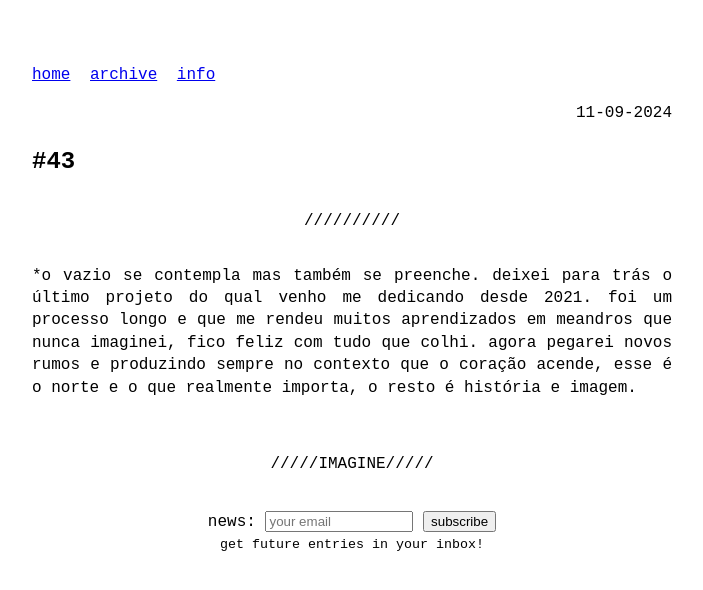
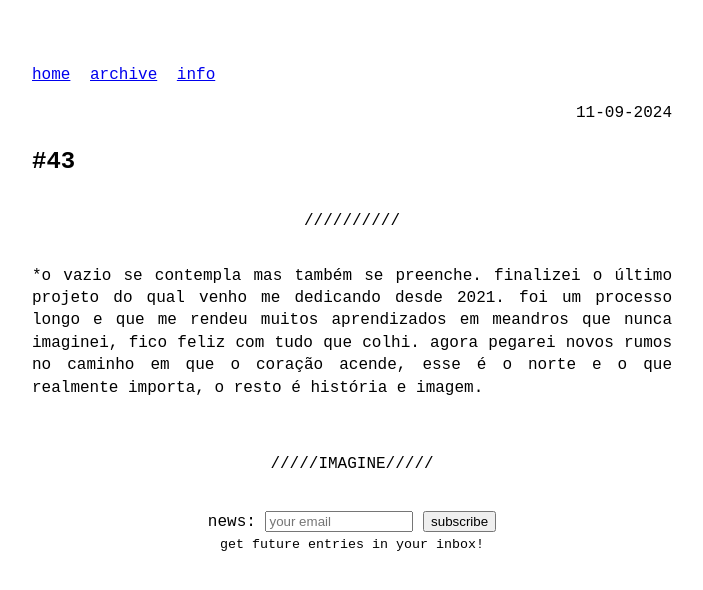
Before and after one commit to odaniloluna/odaniloluna.github.io, a Jekyll site: the page built from _posts/2024-09-11-#43.md, in a window 1280 px wide. Shown: the top 590 px of the page, without its empty margins (288-991 px from the left). Built offline with Jekyll 4.4.1, drawn with Linux system fonts in a browser that asks for light colours.

Commit message:
Update 2024-09-11-#43.md

```diff
--- a/_posts/2024-09-11-#43.md
+++ b/_posts/2024-09-11-#43.md
@@ -5,6 +5,6 @@ slug: #43
 ---
 ---
 <p class="description" style="text-align: justify;">
-*o vazio se contempla mas também se preenche. deixei para trás o último projeto do qual venho me dedicando desde 2021. foi um processo longo e que me rendeu muitos aprendizados em meandros que nunca imaginei, fico feliz com tudo que colhi. agora pegarei novos rumos e produzindo sempre no contexto que o coração acende, esse é o norte e o que realmente importa, o resto é história e imagem.
+*o vazio se contempla mas também se preenche. finalizei o último projeto do qual venho me dedicando desde 2021. foi um processo longo e que me rendeu muitos aprendizados em meandros que nunca imaginei, fico feliz com tudo que colhi. agora pegarei novos rumos no caminho em que o coração acende, esse é o norte e o que realmente importa, o resto é história e imagem.
 <br>
 <br>
```
